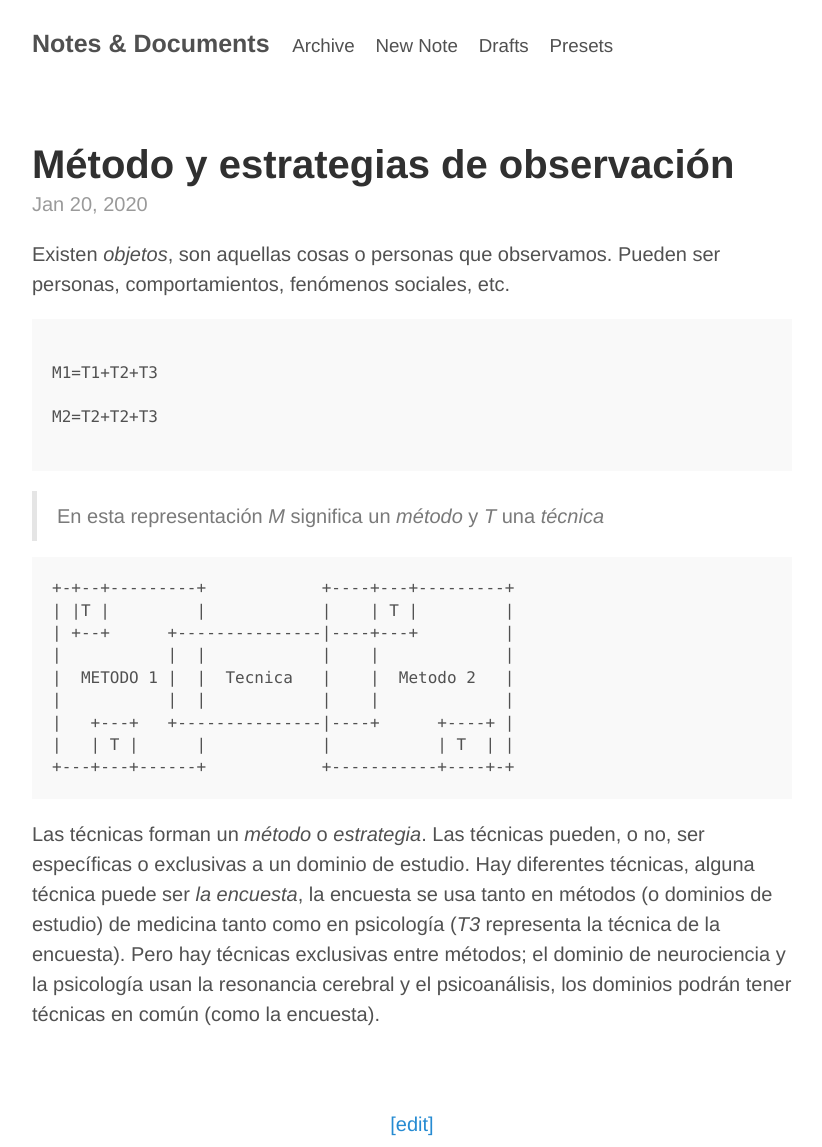
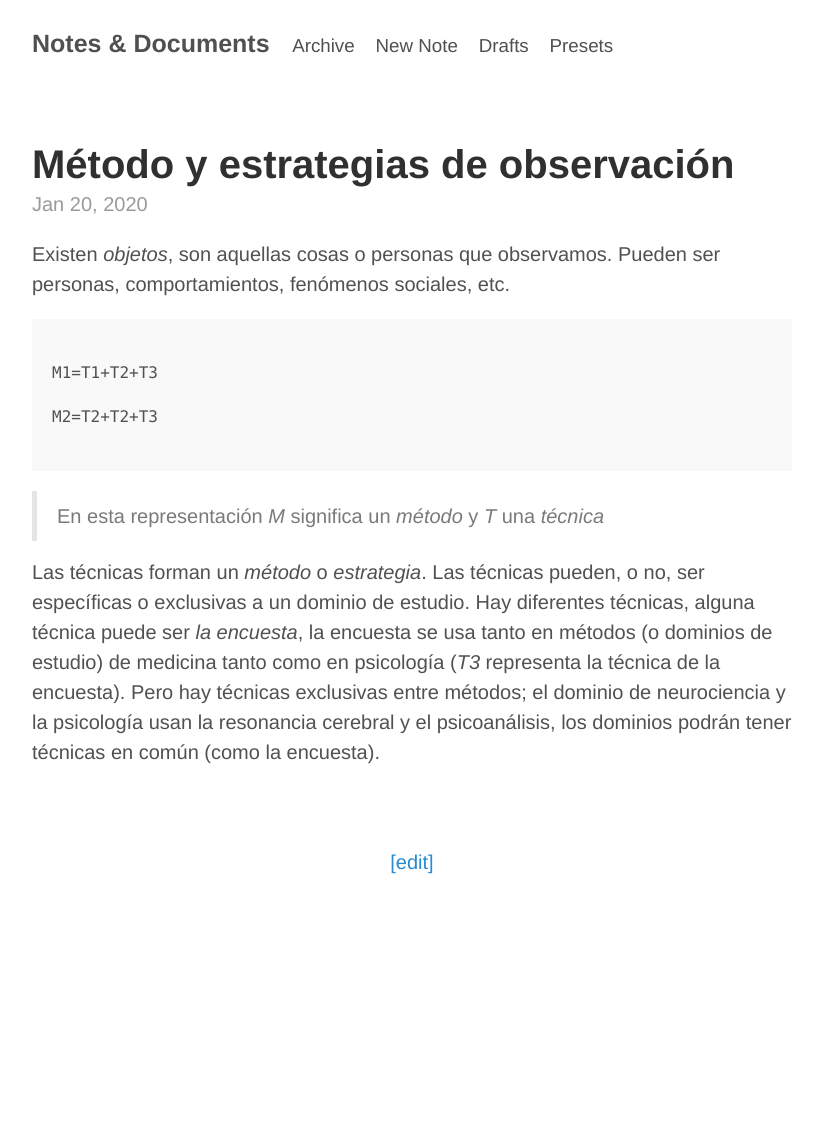
Before and after one commit to alex-esc/notes, a Jekyll site: the page built from _posts/2020-01-20-metodos-estrategias-obs.md, in a window 1280 px wide. Shown: the whole page, without its empty margins (228-1050 px from the left). Built offline with Jekyll 4.4.1, drawn with Linux system fonts in a browser that asks for light colours; after the commit the page ends 900 px from its top, so only the background shows below that.

Commit message:
Update 2020-01-20-metodos-estrategias-obs.md

`````diff
--- a/_posts/2020-01-20-metodos-estrategias-obs.md
+++ b/_posts/2020-01-20-metodos-estrategias-obs.md
@@ -19,21 +19,4 @@ M2=T2+T2+T3
 
 > En esta representación *M* significa un *método* y *T* una *técnica*
 
-
-
-
-````
-+-+--+---------+            +----+---+---------+
-| |T |         |            |    | T |         |
-| +--+      +---------------|----+---+         |
-|           |  |            |    |             |
-|  METODO 1 |  |  Tecnica   |    |  Metodo 2   |
-|           |  |            |    |             |
-|   +---+   +---------------|----+      +----+ |
-|   | T |      |            |           | T  | |
-+---+---+------+            +-----------+----+-+
-````
-
-
-
 Las técnicas forman un *método* o *estrategia*. Las técnicas pueden, o no, ser específicas o exclusivas a un dominio de estudio. Hay diferentes técnicas, alguna técnica puede ser *la encuesta*, la encuesta se usa tanto en métodos (o dominios de estudio) de medicina tanto como en psicología (*T3* representa la técnica de la encuesta). Pero hay técnicas exclusivas entre métodos; el dominio de neurociencia y la psicología usan la resonancia cerebral y el psicoanálisis, los dominios podrán tener técnicas en común (como la encuesta).
`````
